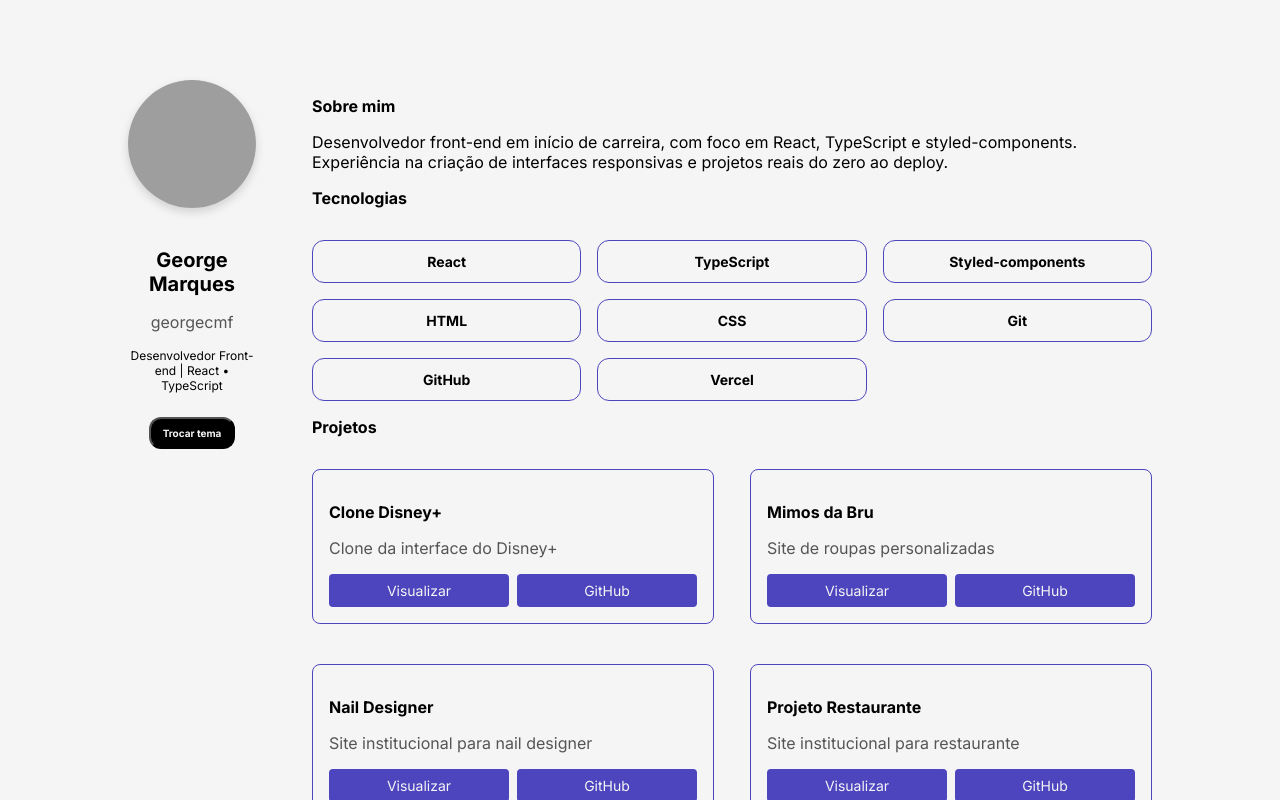
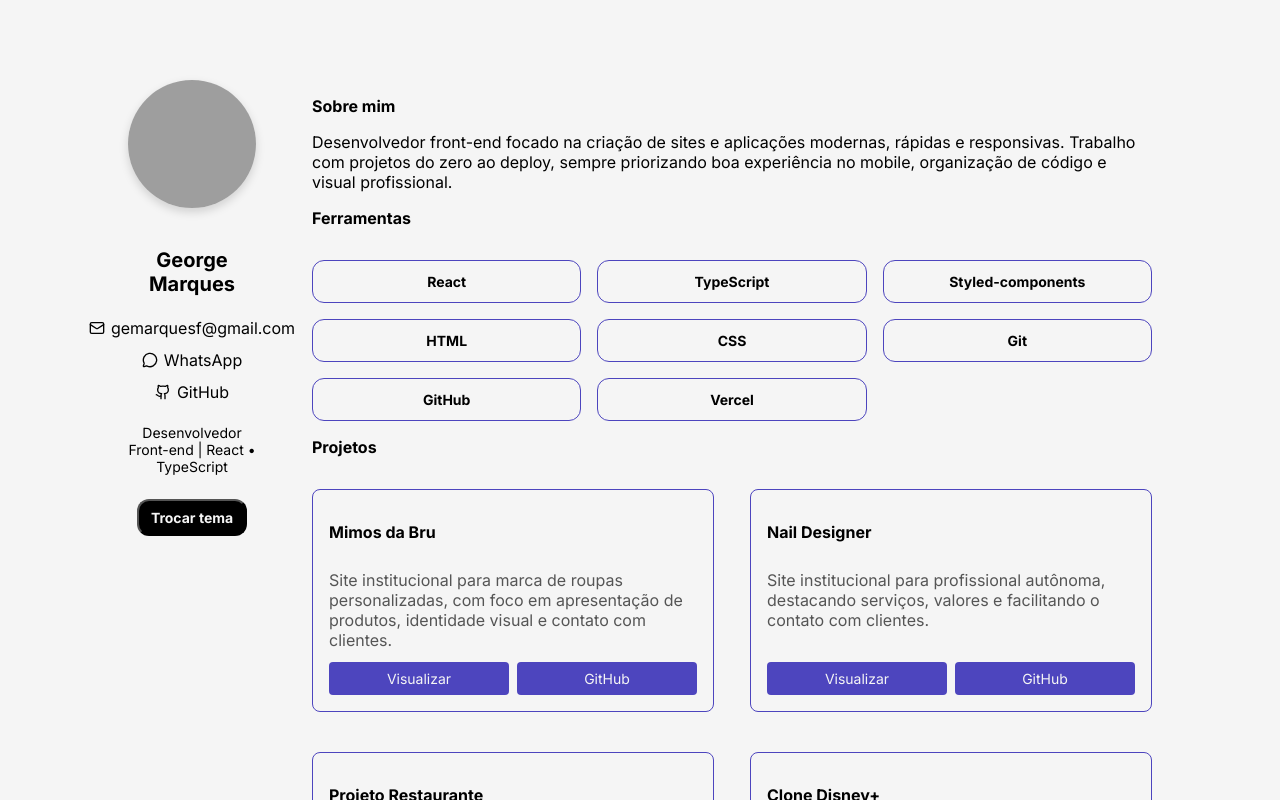
Before and after one commit to georgecmf/portifolio, a React (Create React App) app: page / in a window 1280 px wide. Shown: the top 800 px of the page. Built offline with nearby package versions, Linux system fonts and the light colour scheme; grey boxes are pictures that could not be loaded.

Commit message:
Ajusta layout e ícones da sidebar de contatos

```diff
--- a/package.json
+++ b/package.json
@@ -11,6 +11,7 @@
     "@types/node": "^16.18.126",
     "@types/react": "^19.1.2",
     "@types/react-dom": "^19.1.3",
+    "lucide-react": "^0.562.0",
     "react": "^19.2.3",
     "react-dom": "^19.2.3",
     "react-scripts": "^5.0.1",
--- a/src/components/Projeto/styles.ts
+++ b/src/components/Projeto/styles.ts
@@ -8,12 +8,13 @@ export const Card = styled.div`
 
   display: flex;
   flex-direction: column;
+  gap: 12px;
 `
 
 export const Actions = styled.div`
   display: flex;
   gap: 8px;
-  margin-top: 16px;
+  margin-top: auto;
 `
 
 export const LinkBotao = styled.a`
--- a/src/containers/Projetos/index.tsx
+++ b/src/containers/Projetos/index.tsx
@@ -4,28 +4,32 @@ import { Lista } from './styles'
 
 const projetos = [
   {
-    titulo: 'Clone Disney+',
-    descricao: 'Clone da interface do Disney+',
-    link: 'https://clone-disneyplus-pied-xi.vercel.app',
-    github: 'https://github.com/georgecmf/clone_disneyplus'
-  },
-  {
     titulo: 'Mimos da Bru',
-    descricao: 'Site de roupas personalizadas',
+    descricao:
+      'Site institucional para marca de roupas personalizadas, com foco em apresentação de produtos, identidade visual e contato com clientes.',
     link: 'https://site-mimosbru-george.vercel.app',
-    github: 'https://github.com/georgecmf/mimos-da-bru'
+    github: 'https://github.com/georgecmf/site.mimosbru'
   },
   {
     titulo: 'Nail Designer',
-    descricao: 'Site institucional para nail designer',
+    descricao:
+      'Site institucional para profissional autônoma, destacando serviços, valores e facilitando o contato com clientes.',
     link: 'https://bruna-nail-designer.vercel.app',
     github: 'https://github.com/georgecmf/bruna-nail-designer'
   },
   {
     titulo: 'Projeto Restaurante',
-    descricao: 'Site institucional para restaurante',
+    descricao:
+      'Site institucional para restaurante, com apresentação do cardápio, informações do estabelecimento e layout responsivo.',
     link: 'https://projeto-restaurante-one.vercel.app',
     github: 'https://github.com/georgecmf/projeto-restaurante'
+  },
+  {
+    titulo: 'Clone Disney+',
+    descricao:
+      'Interface inspirada no Disney+, com layout responsivo, animações e organização de código focada em boas práticas de front-end.',
+    link: 'https://clone-disneyplus-pied-xi.vercel.app',
+    github: 'https://github.com/georgecmf/clone_disneyplus'
   }
 ]
 
--- a/src/containers/Projetos/styles.ts
+++ b/src/containers/Projetos/styles.ts
@@ -7,6 +7,12 @@ export const Lista = styled.ul`
   column-gap: 36px;
   row-gap: 40px;
   padding: 0;
+  list-style: none;
+  align-items: stretch;
+
+  li {
+    display: flex;
+  }
 
   @media (max-width: 768px) {
     grid-template-columns: 1fr;
--- a/src/containers/Sidebar/index.tsx
+++ b/src/containers/Sidebar/index.tsx
@@ -1,8 +1,9 @@
 import Avatar from '../../components/Avatar'
-import Paragrafo from '../../components/Paragrafo'
 import Titulo from '../../components/Titulo'
 
-import { Descricao, BotaoTema, SidebarContainer } from './styles'
+import { Descricao, BotaoTema, SidebarContainer, DescricaoContato } from './styles'
+import { Mail, MessageCircle, Github } from 'lucide-react'
+
 
 type Props = {
   trocaTema: () => void
@@ -15,13 +16,31 @@ const Sidebar = ({ trocaTema }: Props) => (
 
       <Titulo fontSize={20}>George Marques</Titulo>
 
-      <Paragrafo $tipo="secundario" fontSize={16}>
-        georgecmf
-      </Paragrafo>
+      <DescricaoContato>
+        <Mail size={16} />{' '}
+        <a href="mailto:gemarquesf@gmail.com">gemarquesf@gmail.com</a>
+      </DescricaoContato>
 
-      <Descricao $tipo="principal" fontSize={12}>
+      <DescricaoContato>
+        <MessageCircle size={16} />{' '}
+        <a href="https://wa.me/5551986028455" target="_blank" rel="noreferrer">
+          WhatsApp
+        </a>
+      </DescricaoContato>
+
+      <DescricaoContato>
+        <Github size={16} />{' '}
+        <a href="https://github.com/georgecmf" target="_blank" rel="noreferrer">
+          GitHub
+        </a>
+      </DescricaoContato>
+
+      <Descricao $tipo="principal" fontSize={14}>
         Desenvolvedor Front-end | React • TypeScript
       </Descricao>
+
+
+
 
       <BotaoTema onClick={trocaTema}>Trocar tema</BotaoTema>
     </SidebarContainer>
--- a/src/containers/Sidebar/styles.ts
+++ b/src/containers/Sidebar/styles.ts
@@ -12,7 +12,7 @@ export const SidebarContainer = styled.div`
   display: flex;
   flex-direction: column;
   align-items: center;
-  text-align: center; /* 👈 ESSA LINHA */
+  text-align: center;
 
   @media (max-width: 768px) {
     position: static;
@@ -23,18 +23,48 @@ export const SidebarContainer = styled.div`
 export const Descricao = styled.p<Props>`
   margin-top: 16px;
   margin-bottom: 24px;
-  font-size: ${(props) => (props.fontSize ? `${props.fontSize}px` : '18px')};
+  font-size: ${(props) =>
+    props.fontSize ? `${props.fontSize}px` : '18px'};
   color: ${(props) =>
     props.$tipo === 'secundario'
       ? props.theme.corSecundaria
       : props.theme.corPrincipal};
+
+  a {
+    color: ${(props) => props.theme.corPrincipal};
+    font-size: inherit;
+    text-decoration: none;
+    font-weight: 500;
+  }
+
+  a:hover {
+    text-decoration: underline;
+  }
 `
+
+export const DescricaoContato = styled(Descricao)`
+  font-size: 16px;
+  margin: 6px 0;
+
+  display: flex;
+  align-items: center;
+  gap: 6px;
+
+  a {
+    color: ${(props) => props.theme.corPrincipal};
+  }
+
+  @media (max-width: 768px) {
+    font-size: 16px;
+  }
+`
+
 
 export const BotaoTema = styled.button`
   border-radius: 12px;
   padding: 8px 12px;
   color: ${(props) => props.theme.corDeFundo};
-  font-size: 10px;
+  font-size: 14px;
   font-weight: bold;
   background-color: ${(props) => props.theme.corPrincipal};
   cursor: pointer;
--- a/src/containers/Sobre/index.tsx
+++ b/src/containers/Sobre/index.tsx
@@ -18,12 +18,13 @@ const Sobre = () => (
     <Titulo fontSize={16}>Sobre mim</Titulo>
 
     <Paragrafo $tipo="principal">
-      Desenvolvedor front-end em início de carreira, com foco em React,
-      TypeScript e styled-components. Experiência na criação de interfaces
-      responsivas e projetos reais do zero ao deploy.
+      Desenvolvedor front-end focado na criação de sites e aplicações modernas,
+      rápidas e responsivas. Trabalho com projetos do zero ao deploy, sempre
+      priorizando boa experiência no mobile, organização de código e visual
+      profissional.
     </Paragrafo>
 
-    <Titulo fontSize={16}>Tecnologias</Titulo>
+    <Titulo fontSize={16}>Ferramentas</Titulo>
 
     <StackGrid>
       {stack.map((item) => (
```
Also changed, not shown: 1 other file (tests, documents, lock files or other folders).
